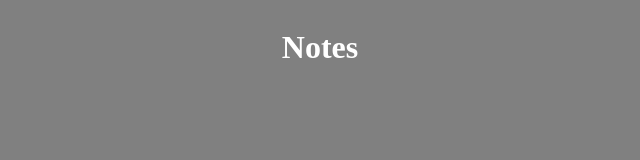
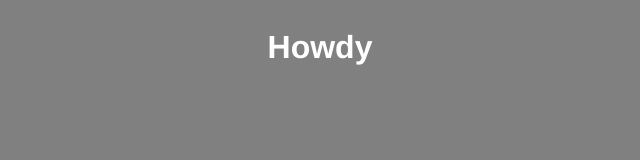
Before and after one commit to langphil/notes, a plain HTML site: page index.html in a window 1280 px wide. Shown: the full height of the page, 320-960 px from the left. Drawn offline with Linux system fonts and the light colour scheme.

Commit message:
HTML server and JS

```diff
--- a/index.html
+++ b/index.html
@@ -15,10 +15,9 @@
     <script type="text/javascript" src="./tests/test-note-list-view.js"></script>
   </head>
   <body>
-    <div id="app">
-      <div class="container">
-        <h1>Notes</h1>
-      </div>
+    <div class="container">
+      <h1 id="title">Notes</h1>
     </div>
+    <script type="text/javascript" src="./src/note-controller.js"></script>
   </body>
 </html>
--- /dev/null
+++ b/src/note-controller.js
@@ -0,0 +1 @@
+var word = document.getElementById('title').textContent="Howdy";
--- a/stylesheets/style.css
+++ b/stylesheets/style.css
@@ -1,7 +1,7 @@
 body {
   background-color: grey;
   color: white;
-  font-family: font-family: "HelveticaNeue-Light", "Helvetica Neue Light", "Helvetica Neue", Helvetica, Arial, "Lucida Grande", sans-serif;
+  font-family: "HelveticaNeue-Light", "Helvetica Neue Light", "Helvetica Neue", Helvetica, Arial, "Lucida Grande", sans-serif;
 }
 
 .container {
```
